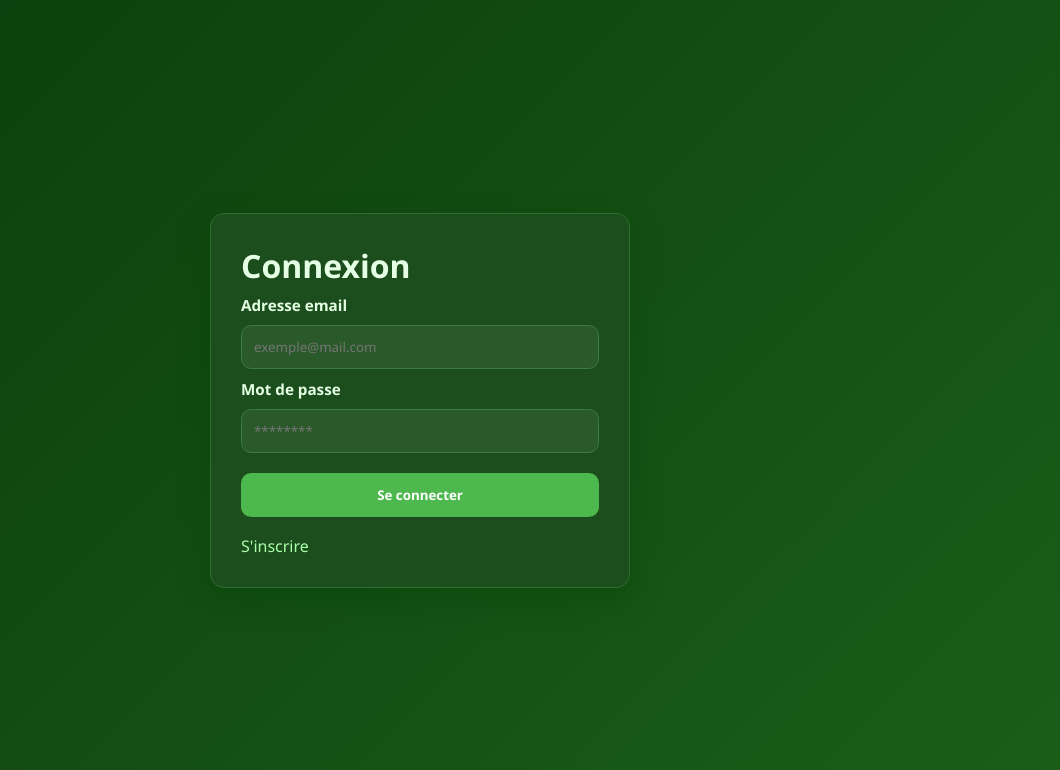
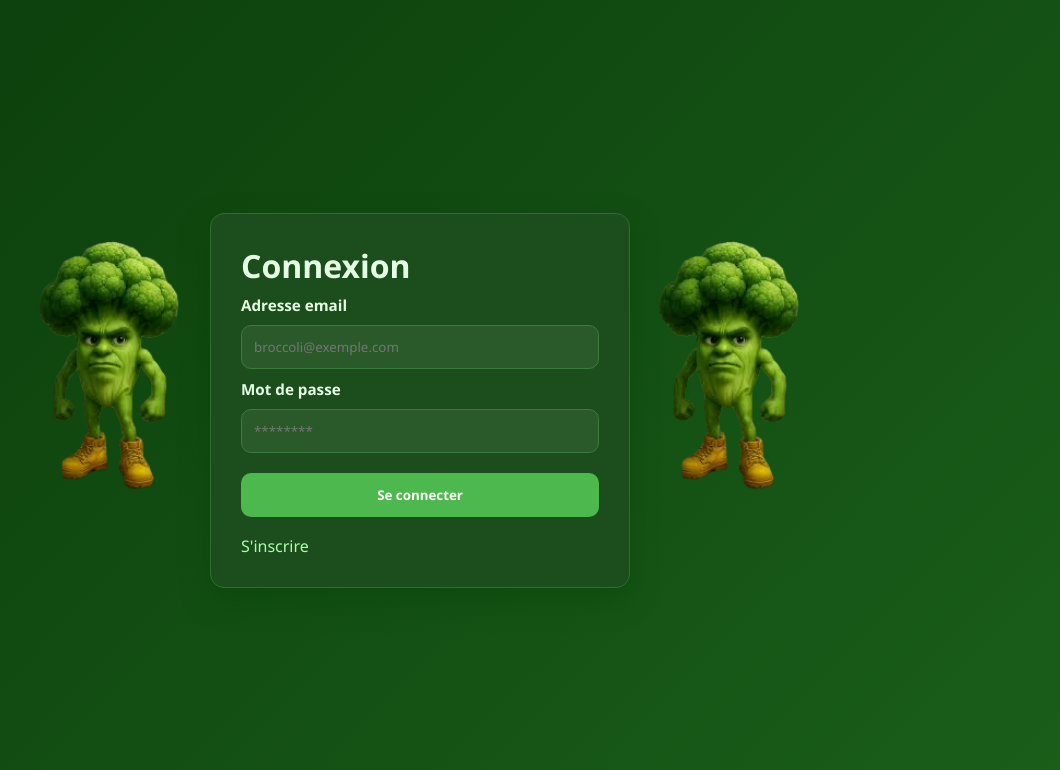
Before and after one commit to Ambiya12/Broccoli, a PHP site: page /app/views/LoginPage.php in a window 1280 px wide. Shown: the top 770 px of the page, without its empty margins (220-1280 px from the left). Run offline with PHP 8.4, Linux system fonts and the light colour scheme.

Commit message:
add image broccoli-image.png

```diff
--- a/app/views/LoginPage.php
+++ b/app/views/LoginPage.php
@@ -10,12 +10,13 @@
 
 <body class="login-page">
     <main class="login-wrapper">
+        <img src="/assets/broccoli-image.png" alt="Broccoli" style="width: 200px; margin-bottom: 40px;">
         <section class="login-card">
             <h1>Connexion</h1>
 
             <form class="login-form" method="post" action="#">
                 <label for="email">Adresse email</label>
-                <input type="email" id="email" name="email" placeholder="exemple@mail.com" required>
+                <input type="email" id="email" name="email" placeholder="broccoli@exemple.com" required>
 
                 <label for="password">Mot de passe</label>
                 <input type="password" id="password" name="password" placeholder="********" required>
@@ -25,6 +26,7 @@
 
             <a class="back-link" href="/signup">S'inscrire</a>
         </section>
+        <img src="/assets/broccoli-image.png" alt="Broccoli" style="width: 200px; margin-bottom: 40px;">
     </main>
 </body>
 
```
Also changed, not shown: public/assets/broccoli-image.png (added).
